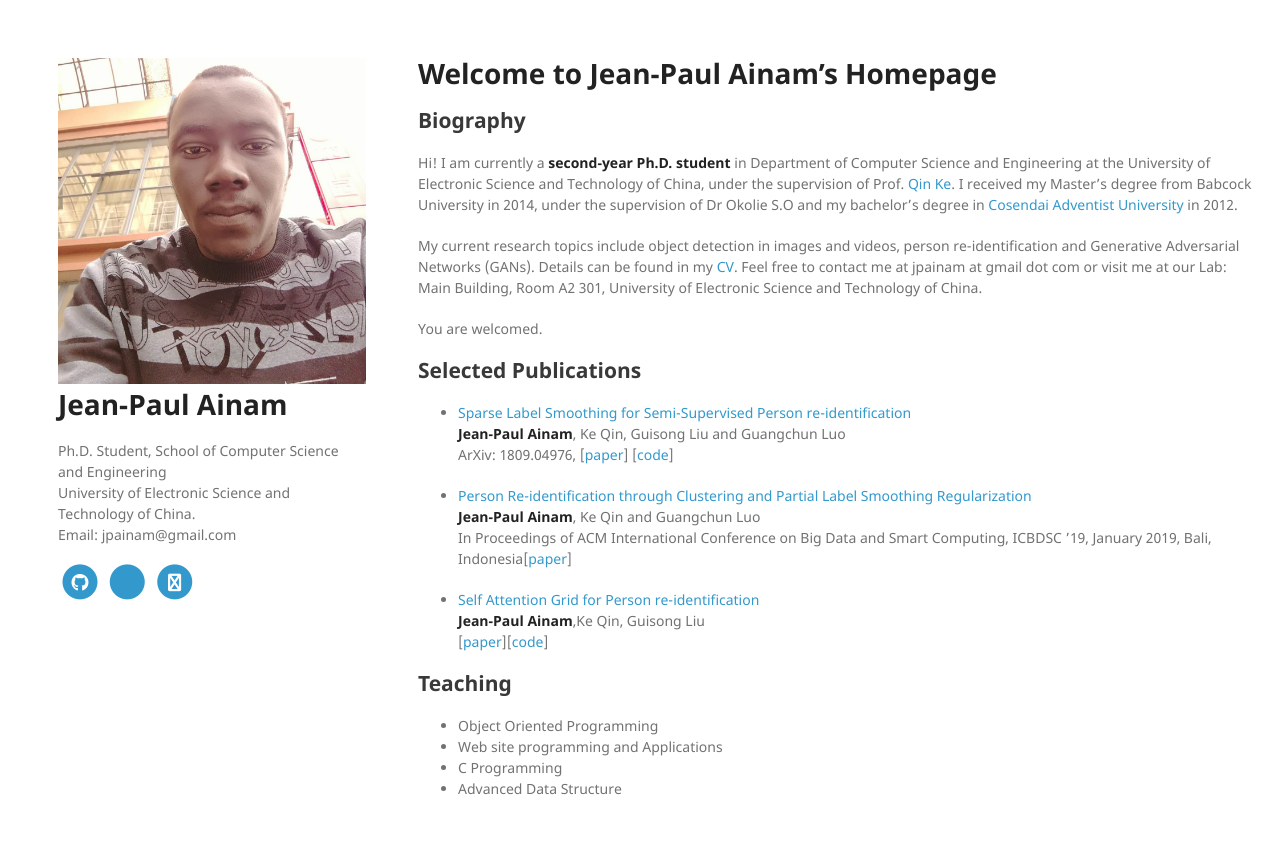
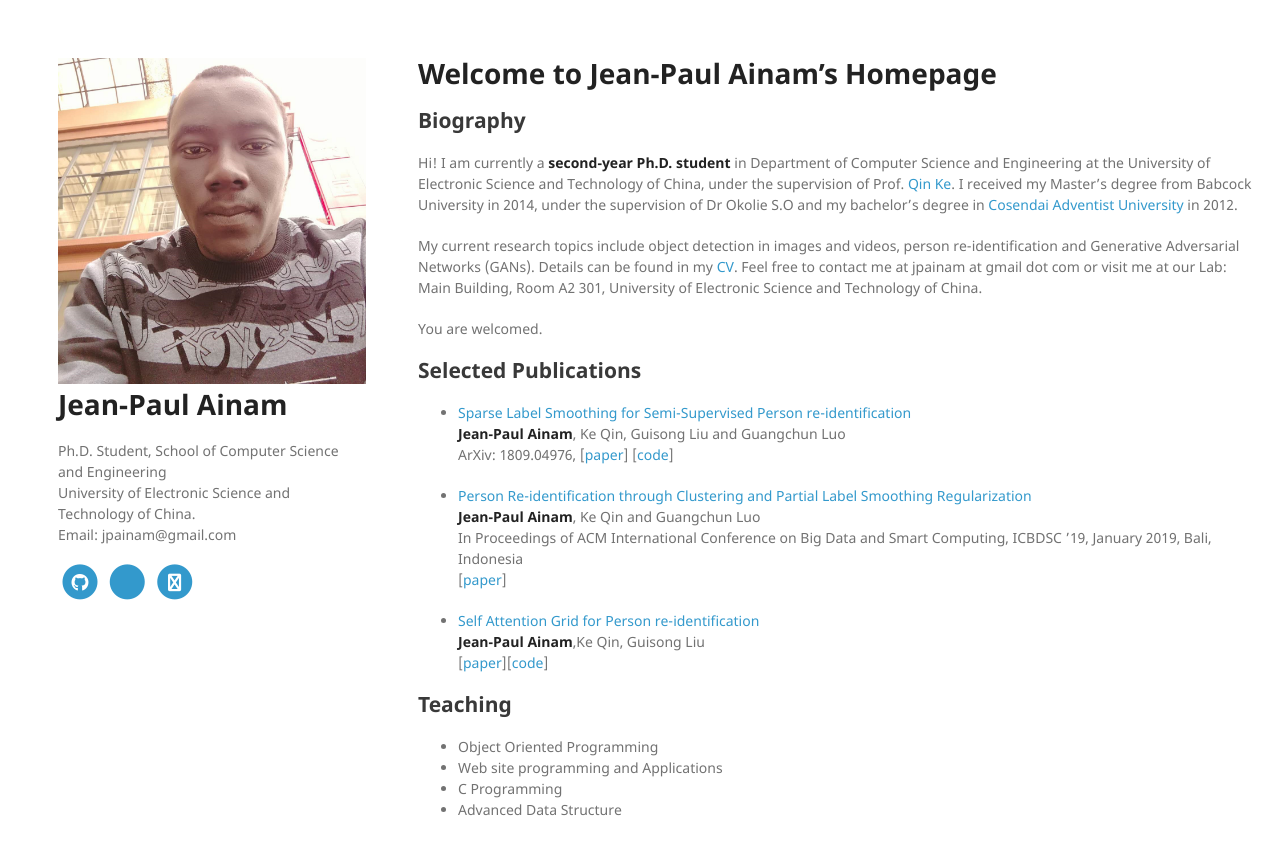
Before and after one commit to ornela1998/ornela1998.github.io, a Jekyll site: the page built from index.md, in a window 1280 px wide and 1274 px high. Shown: the top 849 px of the window. Built offline with Jekyll 4.4.1, drawn with Linux system fonts in a browser that asks for light colours; nearby versions of some CDN libraries; our own code applies the rules of GitHub Pages for plain Markdown files; a style sheet for code colours, icons or effects is not loaded; grey boxes are pictures that could not be loaded.

```diff
--- a/index.md
+++ b/index.md
@@ -11,9 +11,9 @@ You are welcomed.
 
 ## Selected Publications
 
-* <a href="https://jpaiam.github.io/papers/SLSR_2018.pdf">Sparse Label Smoothing for Semi-Supervised Person re-identification</a><br> **Jean-Paul Ainam**, Ke Qin, Guisong Liu and Guangchun Luo<br> ArXiv: 1809.04976, [[paper](https://arxiv.org/abs/1809.04976)] [[code](https://github.com/jpainam/SLS_ReID)]
+* <a href="https://jpainam.github.io/papers/SLSR_2018.pdf">Sparse Label Smoothing for Semi-Supervised Person re-identification</a><br> **Jean-Paul Ainam**, Ke Qin, Guisong Liu and Guangchun Luo<br> ArXiv: 1809.04976, [[paper](https://arxiv.org/abs/1809.04976)] [[code](https://github.com/jpainam/SLS_ReID)]
 
-* <a href="https://link.springer.com/chapter/10.1007/978-3-319-70090-8_2">Person Re-identification through Clustering and Partial Label Smoothing Regularization</a><br> **Jean-Paul Ainam**, Ke Qin and Guangchun Luo<br> In Proceedings of ACM International Conference on Big Data and Smart Computing, ICBDSC ’19, January 2019, Bali, Indonesia[[paper](https://jpainam.github.io/papers/PLSR_2018.pdf)]
+* <a href="https://jpainam.github.io/papers/PLSR_2018.pdf">Person Re-identification through Clustering and Partial Label Smoothing Regularization</a><br> **Jean-Paul Ainam**, Ke Qin and Guangchun Luo<br> In Proceedings of ACM International Conference on Big Data and Smart Computing, ICBDSC ’19, January 2019, Bali, Indonesia<br/>[[paper](https://jpainam.github.io/papers/PLSR_2018.pdf)]
 
 * <a href="#">Self Attention Grid for Person re-identification</a><br> **Jean-Paul Ainam**,Ke Qin, Guisong Liu<br>[[paper](https://jpainam.github.io/papers/SAG_2018.pdf)][[code](https://github.com/jpainam/self_attention_grid)]
 
```
